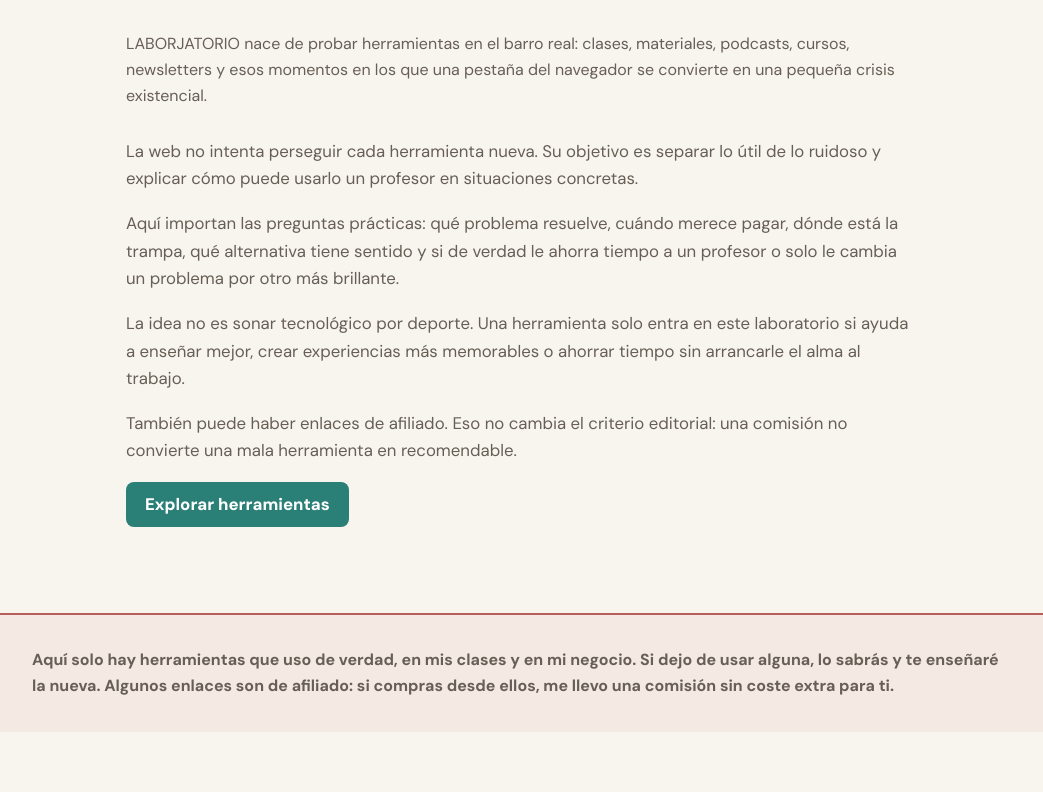
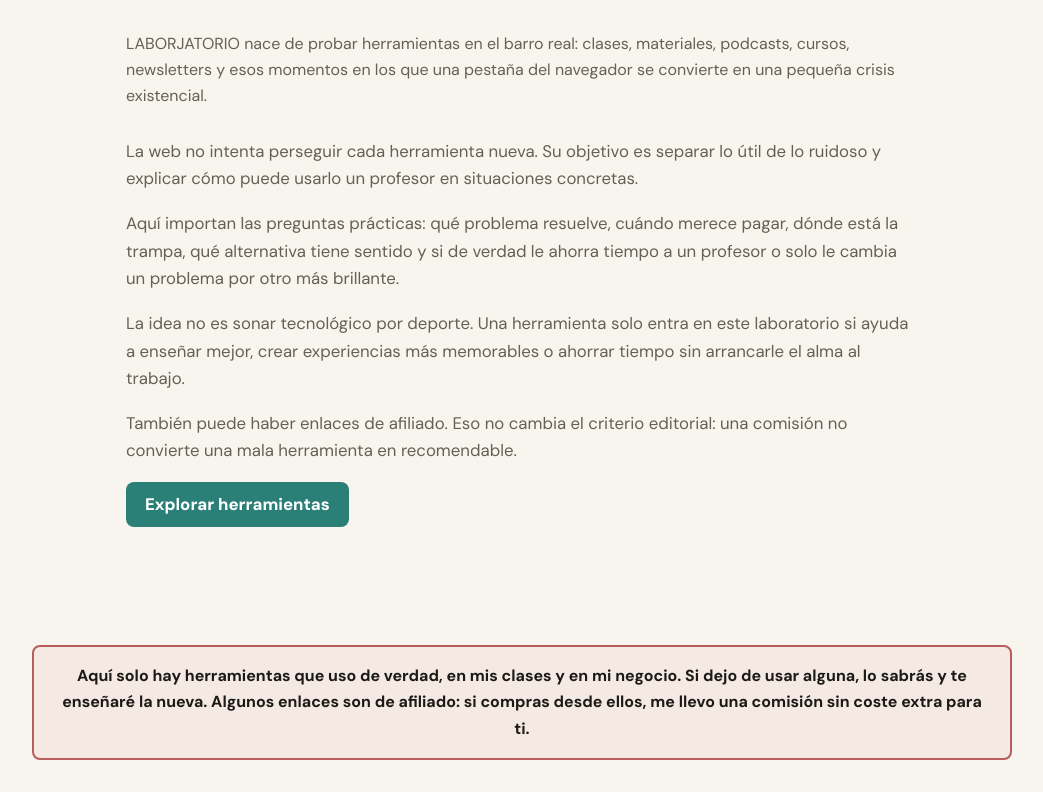
Before and after one commit to boreas77/laborjatorio, a Next.js app: page /sobre in a window 1280 px wide. Shown: the part 605-1397 px from the top of the page, without its empty margins (118-1161 px from the left). Before the commit the page ends 1337 px from the top, so only its background shows below. Built offline with nearby package versions, Linux system fonts and the light colour scheme.

Commit message:
Centra aviso final

```diff
--- a/src/app/globals.css
+++ b/src/app/globals.css
@@ -77,17 +77,21 @@ main {
 }
 
 .site-footer {
-  background: rgb(184 92 92 / 8%);
-  border-top: 2px solid var(--rojo-borja);
-  color: var(--muted);
-  font-weight: 650;
-  line-height: 1.65;
+  background: var(--bg);
   padding: 32px clamp(18px, 4vw, 56px);
 }
 
-.site-footer p {
+.site-footer__notice {
+  background: rgb(184 92 92 / 8%);
+  border: 2px solid var(--rojo-borja);
+  border-radius: 8px;
+  color: var(--ink);
+  font-weight: 650;
+  line-height: 1.65;
   margin: 0 auto;
   max-width: 980px;
+  padding: 1rem 1.25rem;
+  text-align: center;
 }
 
 .hero {
@@ -991,11 +995,16 @@ main {
 .cta-laborjatorio {
   background: rgb(184 92 92 / 8%);
   border: 2px solid var(--rojo-borja);
-  border-left-width: 5px;
   border-radius: 8px;
   color: var(--ink);
   font-weight: 650;
   margin-top: 2rem;
+  padding: 1rem 1.25rem;
+  text-align: center;
+}
+
+.prose section.cta-laborjatorio {
+  border: 2px solid var(--rojo-borja);
   padding: 1rem 1.25rem;
 }
 
--- a/src/components/SiteFooter.tsx
+++ b/src/components/SiteFooter.tsx
@@ -3,7 +3,7 @@ import { siteConfig } from "@/data/site";
 export function SiteFooter() {
   return (
     <footer className="site-footer">
-      <p>{siteConfig.affiliateDisclosure}</p>
+      <p className="site-footer__notice">{siteConfig.affiliateDisclosure}</p>
     </footer>
   );
 }
```
